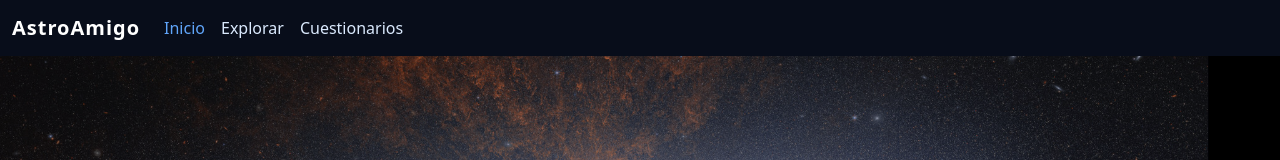
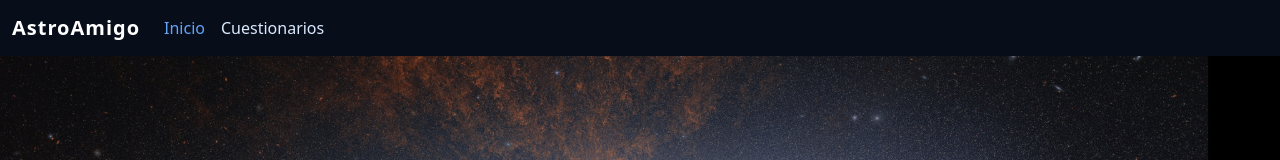
Before and after one commit to Juliana7777/astroamigoo, a website: page public/index.html in a window 1280 px wide. Shown: the top 160 px of the page. Drawn offline with nearby package versions, Linux system fonts and the light colour scheme.

Commit message:
Actualización de AstroAmigo

```diff
--- a/public/index.html
+++ b/public/index.html
@@ -29,9 +29,7 @@
                         <li class="nav-item">
                             <a class="nav-link active" href="#">Inicio</a>
                         </li>
-                        <li class="nav-item">
-                            <a class="nav-link" href="#">Explorar</a>
-                        </li>
+
                         <li class="nav-item">
                             <a class="nav-link" href="/cuestionarios.html">Cuestionarios</a>
                         </li>
```
Also changed, not shown: public/app.js (deleted).
